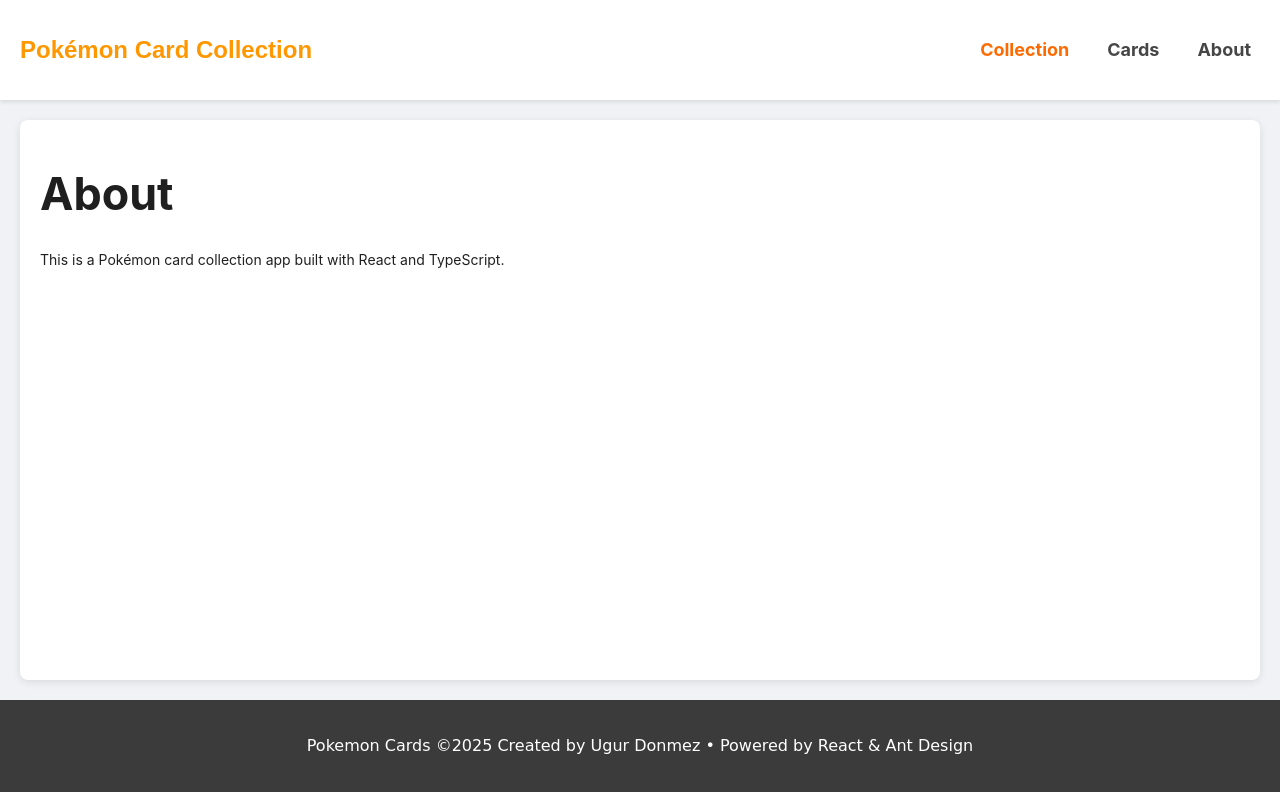
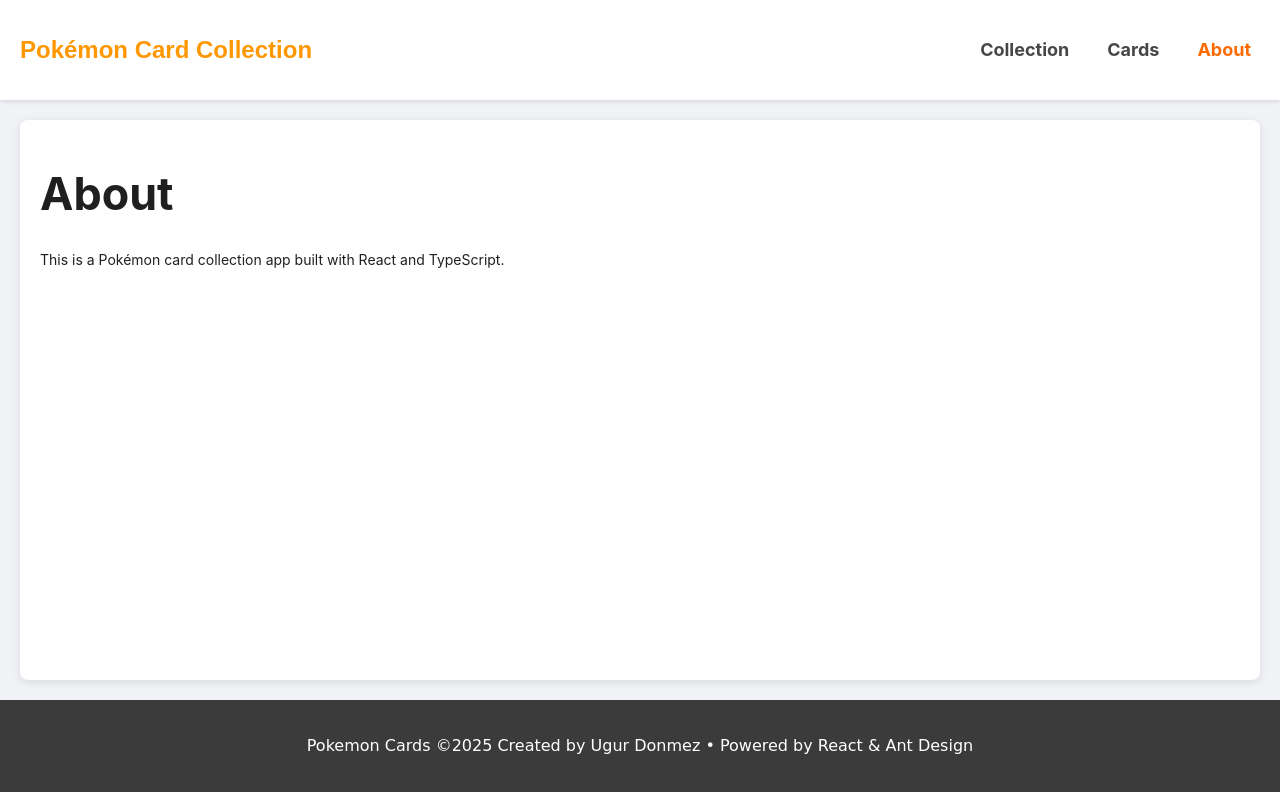
Before and after one commit to ugurdonmez/pokemon-card-collection, a React (Vite) app: page /pokemon-card-collection/about in a window 1280 px wide. Shown: the top 792 px of the page. Built offline with nearby package versions, Linux system fonts and the light colour scheme.

Commit message:
fix: header active tab

```diff
--- a/src/components/AppHeader.tsx
+++ b/src/components/AppHeader.tsx
@@ -1,6 +1,6 @@
 import React from 'react';
 import { Layout } from 'antd';
-import { Link } from 'react-router-dom';
+import { NavLink } from 'react-router-dom';
 import './AppHeader.css';
 
 const { Header } = Layout;
@@ -13,15 +13,15 @@ const AppHeader: React.FC = () => {
 
       {/* Custom Navigation Menu */}
       <nav className="custom-menu">
-        <Link to="/summary" className="menu-item is-active">
+        <NavLink to="/summary" className={({ isActive }) => isActive ? 'menu-item is-active' : 'menu-item'}>
           Collection
-        </Link>
-        <Link to="/cards" className="menu-item">
+        </NavLink>
+        <NavLink to="/cards" className={({ isActive }) => isActive ? 'menu-item is-active' : 'menu-item'}>
           Cards
-        </Link>
-        <Link to="/about" className="menu-item">
+        </NavLink>
+        <NavLink to="/about" className={({ isActive }) => isActive ? 'menu-item is-active' : 'menu-item'}>
           About
-        </Link>
+        </NavLink>
       </nav>
     </Header>
   );
```
